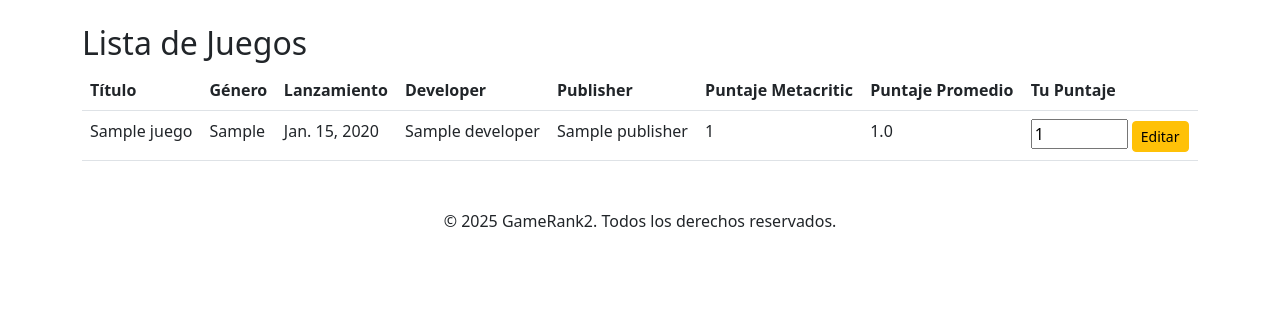
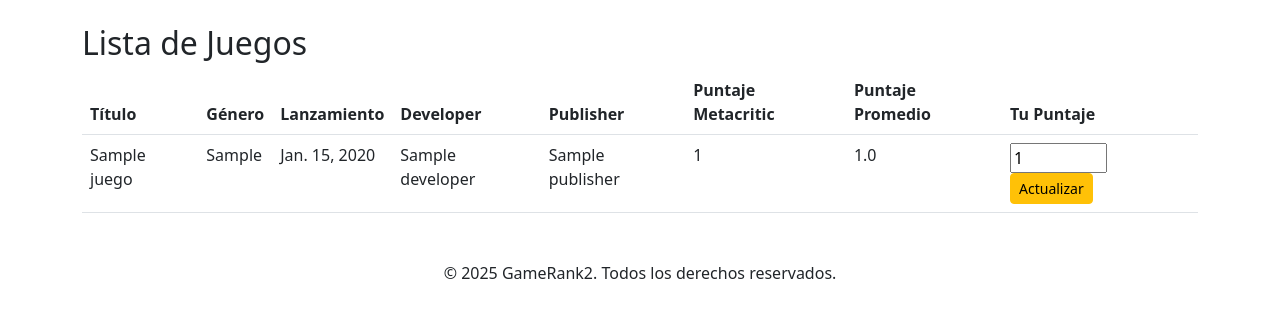
Before and after one commit to Aharwicz/GameRank2, a Django app: page /juegos/juegos/ in a window 1280 px wide. Shown: the part 72-390 px from the top of the page. Run offline with Django 5.2, Linux system fonts and the light colour scheme; a user stored in the database is signed in; tables that the repository leaves empty hold one stand-in row (values such as "Sample post"); grey boxes marked "Sample" are stand-in pictures.

Commit message:
Botón de editar

```diff
--- a/juegos/templates/juegos/juego_list.html
+++ b/juegos/templates/juegos/juego_list.html
@@ -31,8 +31,8 @@
                 {% if juego.user_score %}
                     <form method="POST" action="{% url 'rank_juego' juego.id %}">
                         {% csrf_token %}
-                        <input type="number" name="puntuacion" value="{{ juego.user_score }}" min="1" max="100" readonly>
-                        <button type="submit" class="btn btn-warning btn-sm">Editar</button>
+                        <input type="number" name="puntuacion" value="{{ juego.user_score }}" min="1" max="100">
+                        <button type="submit" class="btn btn-warning btn-sm">Actualizar</button>
                     </form>
                 {% else %}
                     <form method="POST" action="{% url 'rank_juego' juego.id %}">
```
